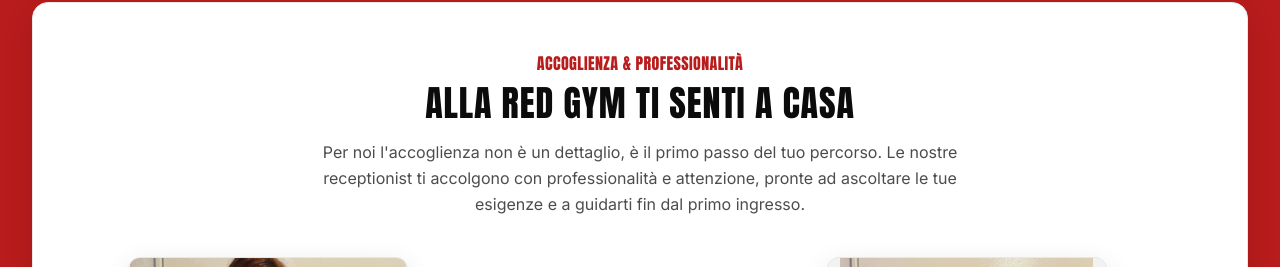
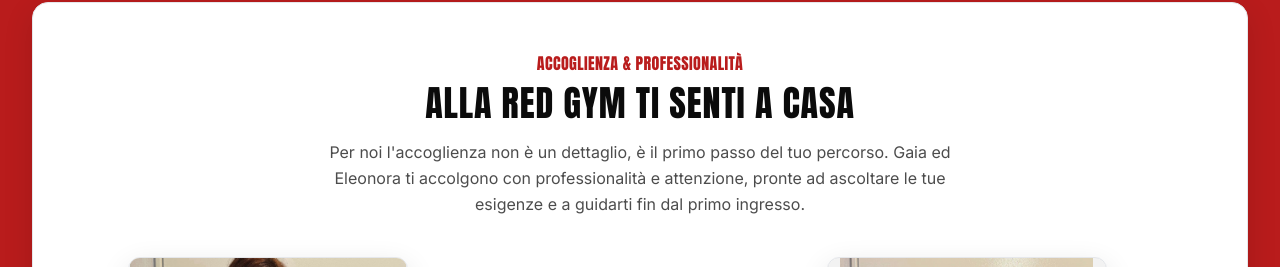
Before and after one commit to alelodato/red-gym, a Next.js app: page /about in a window 1280 px wide. Shown: the part 6923-7190 px from the top of the page. Built offline with nearby package versions, Linux system fonts and the light colour scheme.

Commit message:
modificato introduzione paragrafo segretarie

```diff
--- a/app/about/page.js
+++ b/app/about/page.js
@@ -905,7 +905,7 @@ export default function AboutPage() {
             <h2 className="font-heading uppercase tracking-wide text-3xl sm:text-4xl mt-2">Alla Red Gym ti senti a casa</h2>
             <p className="mt-4 text-black/70 leading-relaxed">
               Per noi l'accoglienza non è un dettaglio, è il primo passo del tuo percorso.
-              Le nostre receptionist ti accolgono con professionalità e attenzione, pronte ad ascoltare le tue esigenze e a guidarti fin dal primo ingresso.
+              Gaia ed Eleonora ti accolgono con professionalità e attenzione, pronte ad ascoltare le tue esigenze e a guidarti fin dal primo ingresso.
             </p>
           </div>
 
```
